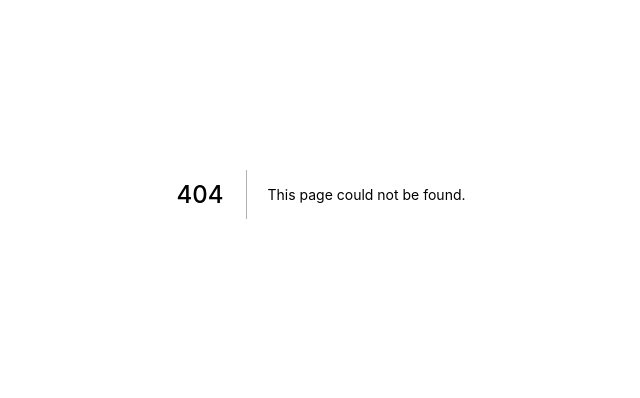
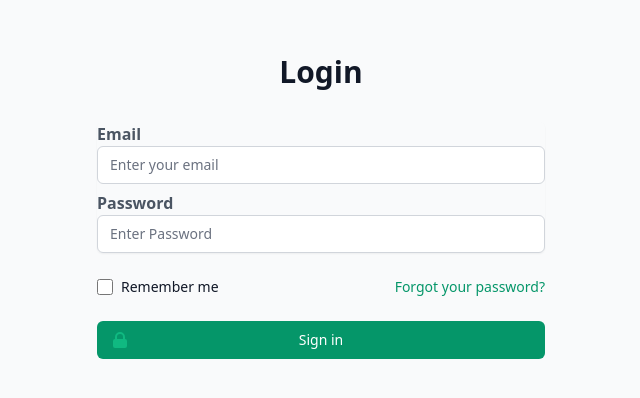
Before and after one commit to Jadugars/versity, a Next.js app: page /login in a window 1280 px wide. Before the commit this address had no page. Shown: the part 206-604 px from the top of the page, without its empty margins (319-959 px from the left). Built offline with nearby package versions, Linux system fonts and the light colour scheme.

Commit message:
Login page added

```diff
--- /dev/null
+++ b/pages/login.js
@@ -0,0 +1,95 @@
+function Login() {
+  return (
+    <div className="min-h-screen flex items-center justify-center bg-gray-50 py-12 px-4 sm:px-6 lg:px-8">
+      <div className="max-w-md w-full space-y-8">
+        <div>
+          <h2 className="mt-6 text-center text-3xl font-extrabold text-gray-900">
+            Login
+          </h2>
+        </div>
+        <form className="mt-8 space-y-6" action="#" method="POST">
+          <input type="hidden" name="remember" value="true" />
+          <div className="rounded-md shadow-sm -space-y-px">
+            <div className="my-2">
+              <label for="email-address" className="font-bold text-gray-600">
+                Email
+              </label>
+              <input
+                id="email-address"
+                name="email"
+                type="email"
+                required
+                className="appearance-none rounded-none relative block w-full px-3 py-2 border border-gray-300 placeholder-gray-500 text-gray-900 rounded-md focus:outline-none focus:ring-green-500 focus:border-green-500 focus:z-10 sm:text-sm"
+                placeholder="Enter your email"
+              />
+            </div>
+            <div className="my-2">
+              <label for="password" className="font-bold text-gray-600">
+                Password
+              </label>
+              <input
+                id="password"
+                name="password"
+                type="password"
+                required
+                className="appearance-none rounded-none relative block w-full px-3 py-2 border border-gray-300 placeholder-gray-500 text-gray-900 rounded-md focus:outline-none focus:ring-green-500 focus:border-green-500 focus:z-10 sm:text-sm"
+                placeholder="Enter Password"
+              />
+            </div>
+          </div>
+
+          <div className="flex items-center justify-between">
+            <div className="flex items-center">
+              <input
+                id="remember_me"
+                type="checkbox"
+                className="h-4 w-4 text-green-600 focus:ring-green-500 border-gray-300 rounded"
+              />
+              <label
+                for="remember_me"
+                className="ml-2 block text-sm text-gray-900"
+              >
+                Remember me
+              </label>
+            </div>
+
+            <div className="text-sm">
+              <a
+                href="#"
+                className="font-medium text-green-600 hover:text-green-500"
+              >
+                Forgot your password?
+              </a>
+            </div>
+          </div>
+
+          <div>
+            <button
+              type="submit"
+              className="group relative w-full flex justify-center py-2 px-4 border border-transparent text-sm font-medium rounded-md text-white bg-green-600 hover:bg-green-700 focus:outline-none focus:ring-2 focus:ring-offset-2 focus:ring-green-500"
+            >
+              <span className="absolute left-0 inset-y-0 flex items-center pl-3">
+                <svg
+                  className="h-5 w-5 text-green-500 group-hover:text-green-400"
+                  xmlns="http://www.w3.org/2000/svg"
+                  viewBox="0 0 20 20"
+                  fill="currentColor"
+                  aria-hidden="true"
+                >
+                  <path
+                    fill-rule="evenodd"
+                    d="M5 9V7a5 5 0 0110 0v2a2 2 0 012 2v5a2 2 0 01-2 2H5a2 2 0 01-2-2v-5a2 2 0 012-2zm8-2v2H7V7a3 3 0 016 0z"
+                    clip-rule="evenodd"
+                  />
+                </svg>
+              </span>
+              Sign in
+            </button>
+          </div>
+        </form>
+      </div>
+    </div>
+  );
+}
+
+export default Login;
```
